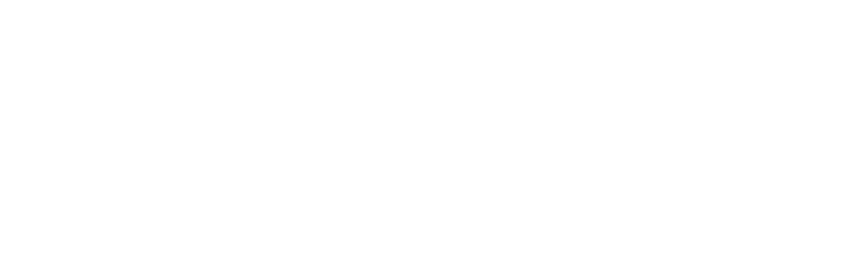
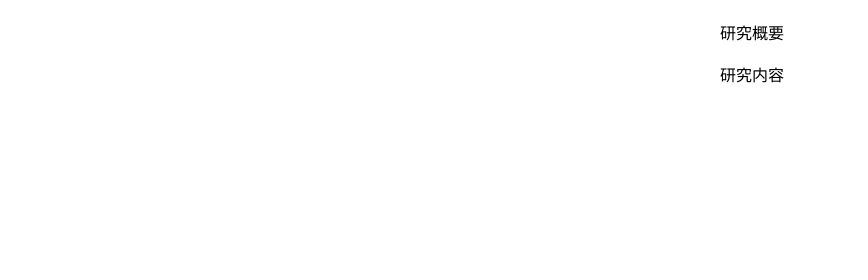
Before and after one commit to tcu-sdlab/toyota-ct-selab.github.io, a plain HTML site: page index.html in a window 1280 px wide. Shown: the top 280 px of the page, 412-1280 px from the left. Drawn offline with Linux system fonts and the light colour scheme.

Commit message:
added menu bar

```diff
--- a/index.html
+++ b/index.html
@@ -12,6 +12,12 @@
         <p>Fujiwara Lab</p>
         <h1>豊田高専</h1>
     </div>
+    <div class="menu">
+
+        <li><a>研究概要</a></li><br>
+        <li><a>研究内容</a></li>
+
+    </div>
 </body>
 
 </html>
--- a/style.css
+++ b/style.css
@@ -23,3 +23,16 @@
     font-size:25px;
     padding:5px 10px;
 }
+
+.menu{
+    position: absolute;
+    top:20px;
+    right:20px;
+    width:10%;
+    min-width: 90px;
+
+}
+
+.menu li{
+    list-style: none;
+}
```
Also changed, not shown: 1 other file.
